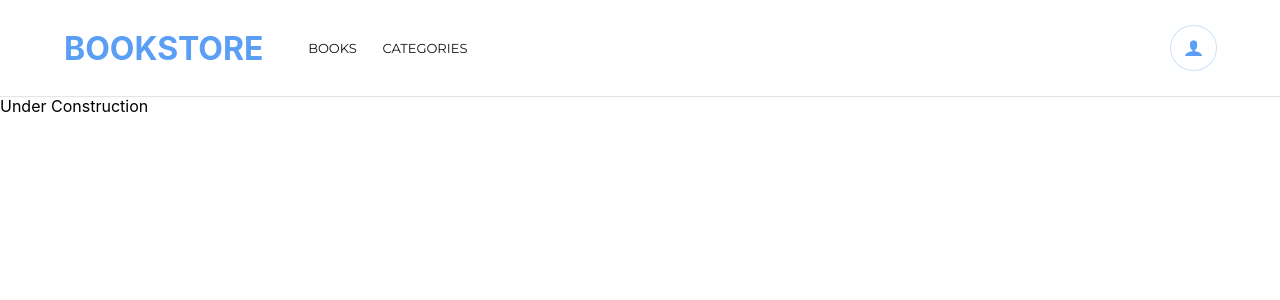
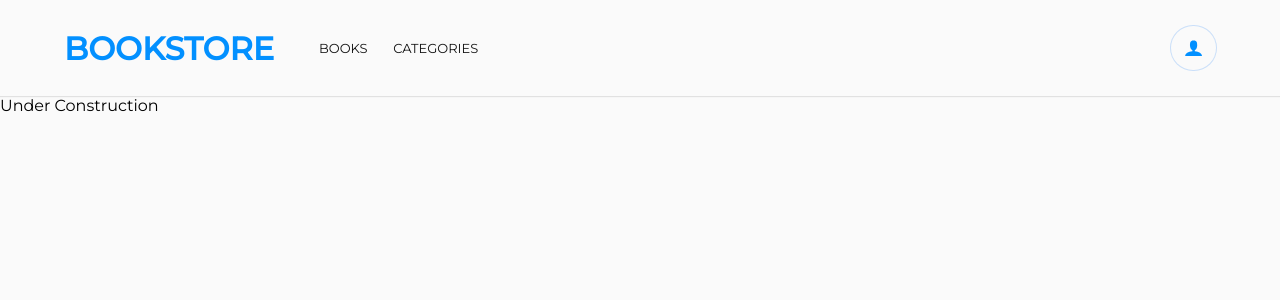
Before and after one commit to MrBrN197/BookStore, a React (Create React App) app: page /categories in a window 1280 px wide. Shown: the top 300 px of the page. Built offline with nearby package versions, Linux system fonts and the light colour scheme.

Commit message:
Refactor  into view components

```diff
--- a/src/components/AddBook.js
+++ b/src/components/AddBook.js
@@ -3,17 +3,7 @@ import { v4 as uuidv4 } from 'uuid';
 import { useState } from 'react';
 import { useDispatch } from 'react-redux';
 import { addBook } from '../redux/books/books';
-
-const options = [
-  'Action',
-  'Science Fiction',
-  'Economy',
-  'Biography',
-  'Fantasy',
-  'Horror',
-  'Romance',
-  'History',
-].map((o, idx) => [o, idx]);
+import FormView from '../view/FormView';
 
 const AddBook = () => {
   const [title, setTitle] = useState('');
@@ -33,29 +23,22 @@ const AddBook = () => {
     setGenre('');
   };
 
+  // (e) => setGenre(e.target.value)
+
+  const handleChange = (e) => {
+    if (!e.target.name) {
+      console.log('element doesn\'t have a name attribute');
+    }
+    const [name, value] = e.target;
+    console.log('name:', name, 'value:', value);
+  };
+
   return (
-    <div>
-      <h2>ADD NEW BOOK</h2>
-      <form onSubmit={submitBookToStore}>
-        <input
-          value={title}
-          onChange={(e) => setTitle(e.target.value)}
-          type="text"
-          placeholder="Book title"
-        />
-        <select
-          name="genre"
-          value={genre}
-          onChange={(e) => setGenre(e.target.value)}
-        >
-          <option hidden value="">-- Category --</option>
-          {options.map(([value, idx]) => (
-            <option key={idx} value={value}>{value}</option>
-          ))}
-        </select>
-        <input type="submit" value="ADD BOOK" />
-      </form>
-    </div>
+    <FormView
+      title={title}
+      onSubmit={submitBookToStore}
+      onChange={(e) => handleChange(e.target.value)}
+    />
   );
 };
 
--- a/src/components/App.js
+++ b/src/components/App.js
@@ -1,5 +1,5 @@
 import { Route, Switch } from 'react-router-dom';
-import Header from './Header';
+import Header from '../view/Header';
 import BooksPage from './BooksPage';
 import CategoriesPage from './CategoriesPage';
 
--- a/src/components/Book.js
+++ b/src/components/Book.js
@@ -1,18 +1,7 @@
 import PropTypes from 'prop-types';
-import { AiOutlineLoading3Quarters as Loading } from 'react-icons/ai';
 import { useDispatch } from 'react-redux';
 import { removeBook } from '../redux/books/books';
-
-const bookStyle = {
-  display: 'flex',
-  alignItems: 'center',
-  justifyContent: 'space-between',
-  marginInline: '2rem',
-  border: '1px solid #ddd',
-  padding: '1rem',
-  borderRadius: '0.2rem',
-  marginBlock: '1rem',
-};
+import BookView from '../view/BookView';
 
 const Book = ({
   id,
@@ -26,33 +15,15 @@ const Book = ({
   const removeBookFromStore = () => {
     dispatch(removeBook(id));
   };
+
   return (
-    <div style={bookStyle}>
-      <div>
-        <span>{genre}</span>
-        <h2>{title}</h2>
-        <span>{author}</span>
-        <ul>
-          <li><button type="button">Comments</button></li>
-          <li><button type="button" onClick={removeBookFromStore}>Remove</button></li>
-          <li><button type="button">Edit</button></li>
-        </ul>
-      </div>
-      <div style={{ display: 'flex' }}>
-        <Loading style={{ fontSize: '4.25rem' }} />
-        <div style={{ display: 'flex', flexDirection: 'column' }}>
-          <span style={{ fontSize: '3rem' }}>
-            {completed}
-            %
-          </span>
-          {' '}
-          <span>completed</span>
-        </div>
-      </div>
-      <div>
-        <button type="button">update progress</button>
-      </div>
-    </div>
+    <BookView
+      title={title}
+      author={author}
+      completed={completed}
+      genre={genre}
+      onClick={removeBookFromStore}
+    />
   );
 };
 
--- a/src/components/BooksPage.js
+++ b/src/components/BooksPage.js
@@ -18,7 +18,7 @@ const BooksPage = () => {
   }
 
   return (
-    <>
+    <section style={{ marginInline: '5rem' }}>
       <div>
         { books.map((book) => (
           <Book
@@ -32,7 +32,7 @@ const BooksPage = () => {
         ))}
       </div>
       <AddBook />
-    </>
+    </section>
   );
 };
 
--- a/src/components/Header.js
+++ /dev/null
@@ -1,30 +0,0 @@
-import { ImUser } from 'react-icons/im';
-import { Link } from 'react-router-dom';
-import styles from './Header.module.css';
-
-const Header = () => (
-  <header className={styles.header}>
-    <div className={styles.heading}>
-      <h1>BookStore</h1>
-      <nav className={styles.navbar}>
-        <ul>
-          <li>
-            <Link to="/">
-              books
-            </Link>
-          </li>
-          <li>
-            <Link to="/categories">
-              categories
-            </Link>
-          </li>
-        </ul>
-      </nav>
-    </div>
-    <div className={styles.user}>
-      <ImUser />
-    </div>
-  </header>
-);
-
-export default Header;
--- a/src/components/Header.module.css
+++ /dev/null
@@ -1,50 +0,0 @@
-
-.header {
-  display: flex;
-  color: rgb(91, 158, 245);
-  box-shadow: 0 1px 1px rgba(0, 0, 0, 0.1);
-  height: 6rem;
-  justify-content: space-between;
-  align-items: center;
-  padding-inline: 4rem;
-}
-
-.heading {
-  display: flex;
-  align-items: center;
-  gap: 2rem;
-  text-transform: uppercase;
-}
-
-.heading h1 {
-  display: block;
-  display: inline;
-}
-
-.navbar ul {
-  display: flex;
-  color: #121212;
-}
-
-.navbar li {
-  padding-inline: 0.8rem;
-  font-size: 0.813rem;
-  font-family: Montserrat, sans-serif;
-}
-
-.user {
-  border-radius: 100vh;
-  height: 2.8rem;
-  width: 2.8rem;
-  display: flex;
-  justify-content: center;
-  align-items: center;
-  font-size: 1.2rem;
-  box-shadow: 0 0 0 1px rgb(91, 158, 245, 0.3);
-  transition: box-shadow 120ms;
-  cursor: pointer;
-}
-
-.user:hover {
-  box-shadow: 0 0 0 2px rgb(91, 158, 245, 0.3);
-}
--- a/src/index.css
+++ b/src/index.css
@@ -9,6 +9,7 @@
 body {
   margin: 0;
   font-family:
+    Montserrat,
     -apple-system,
     BlinkMacSystemFont,
     'Segoe UI',
@@ -22,6 +23,7 @@ body {
     sans-serif;
   -webkit-font-smoothing: antialiased;
   -moz-osx-font-smoothing: grayscale;
+  background-color: #fafafa;
 }
 
 code {
--- a/src/view/BookView.js
+++ b/src/view/BookView.js
@@ -21,9 +21,9 @@ const BookView = ({
       </ul>
     </div>
     <div className={styles.progressBox}>
-      <Loading className="loading-icon" style={{ fontSize: '4.25rem' }} />
+      <Loading className={styles.loading} />
       <div>
-        <h3 style={{ fontSize: '3rem' }}>
+        <h3>
           {completed}
           %
         </h3>
@@ -31,7 +31,7 @@ const BookView = ({
         <span>completed</span>
       </div>
     </div>
-    <div className={styles.updateBox}>
+    <div>
       <button type="button">update progress</button>
     </div>
   </div>
--- a/src/view/BookView.module.scss
+++ b/src/view/BookView.module.scss
@@ -10,16 +10,17 @@
 
   .progressBox {
     display: flex;
-    background-color: rgba(royalblue, 0.2);
     align-items: center;
-    // gap: 1rem;
+    gap: 1rem;
+
     h3 {
       font-weight: unset;
+      font-size: 3rem;
     }
-  }
 
-  .updateBox {
+    .loading {
+      font-size: 4.25rem;
+    }
 
   }
-
 }
```
